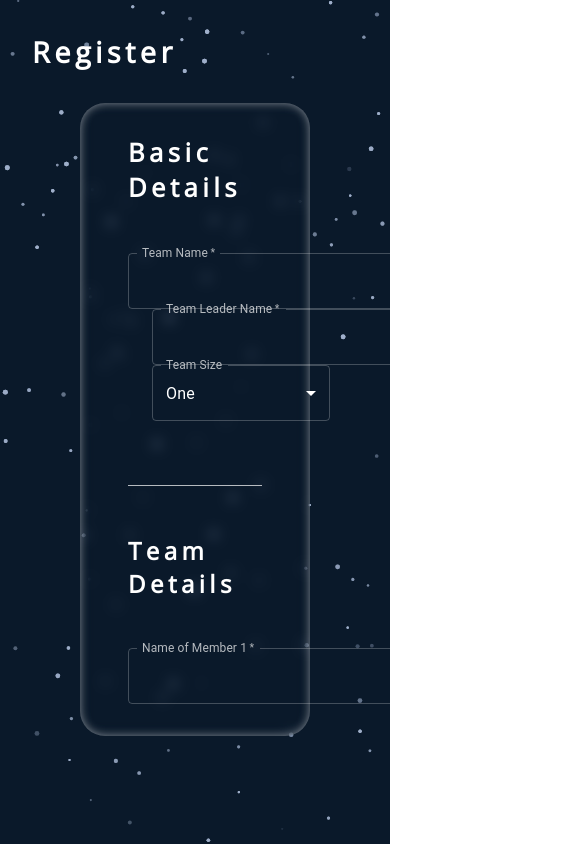
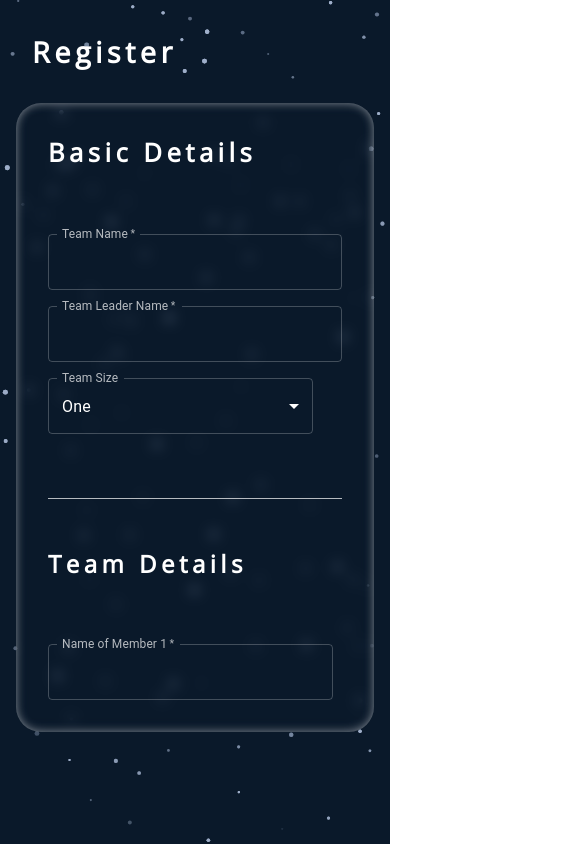
Before and after one commit to rakzool/d2d_frontend, a React (Create React App) app: page /register in a window 390 px wide. Shown: the top 844 px of the page, 585 px wide, since content can reach past the window. Built offline with nearby package versions, Linux system fonts and the light colour scheme; a web font is replaced by a local one.

Commit message:
register update

```diff
--- a/src/pages/RegisterPage/RegisterPage.component.jsx
+++ b/src/pages/RegisterPage/RegisterPage.component.jsx
@@ -54,7 +54,7 @@ export default function RegisterPage() {
       },
     });
 
-    console.log(teamdata.data.teamSize);
+
   };
   return (
     <div className={Classes.DivWrapper}>
@@ -72,20 +72,23 @@ export default function RegisterPage() {
                   required
                   label="Team Name"
                   defaultValue="   "
-                  sx={{ mr: 3, width: "55ch" }}
+                  sx={{ mr: 3, mt:2  }}
+                  className={Classes.InnerField}
                 />
                 <TextField
                   required
                   label="Team Leader Name"
                   defaultValue="   "
-                  sx={{ ml: 3, width: "55ch" }}
+                  sx={{ mr: 3,mt:2 }}
+                  className={Classes.InnerField}
                 />
                 <TextField
                   select
                   label="Team Size"
                   value={teamdata.data.teamSize}
                   onChange={handleTeamChange}
-                  sx={{ ml: 3, width: "20ch" }}
+                  sx={{ mr: 3,mt:2 }}
+                  className={Classes.SelectField}
                 >
                   {teamSize.map((ele, index) => {
                     return (
@@ -99,16 +102,19 @@ export default function RegisterPage() {
                 <div className={Classes.dynamicFields}>
 
                   <h1>Team Details</h1>
+                  <div >
                   {fields.map((ele) => {
                     return (
                       <TextField
                         required
                         label={`Name of Member ${ele}`}
                         defaultValue="   "
-                        sx={{ mr: 4, width: "32ch" }}
+                        sx={{ mr: 4,mt:2, width: "32ch" }}
+                        key={ele}
                       />
                     );
                   })}
+                  </div>
                 </div>
               </Box>
             </ThemeProvider>
--- a/src/pages/RegisterPage/RegisterPage.module.scss
+++ b/src/pages/RegisterPage/RegisterPage.module.scss
@@ -49,8 +49,14 @@
   }
 }
 
-.line{
-    color: white;
+
+
+.InnerField{
+     width: 55ch;
+
+}
+.SelectField{
+    width: 20ch;
 }
 
 @media screen and (max-width: 1023px) {
@@ -61,9 +67,24 @@
   }
 }
 @media screen and (max-width: 798px) {
+
+
+
   .DivWrapper {
     h1 {
       font-size: 1.8rem;
     }
+
+    .formWrapper{
+           margin: 1rem;
+           padding: 2rem;
+    }
+  }
+
+  .InnerField{
+      width: 100%;
+  }
+  .SelectField{
+      width: 90%;
   }
 }
```
